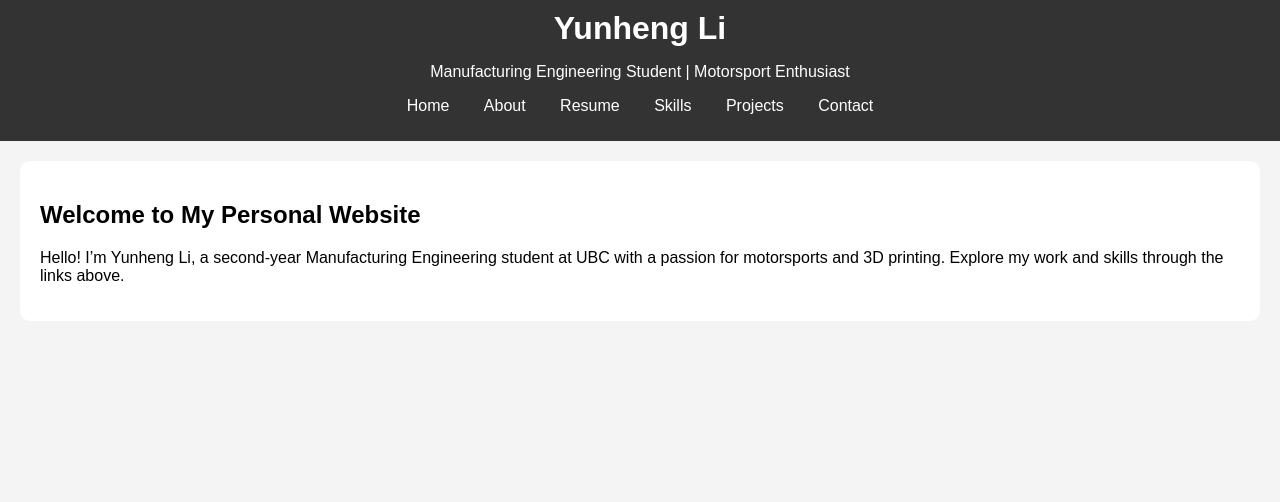
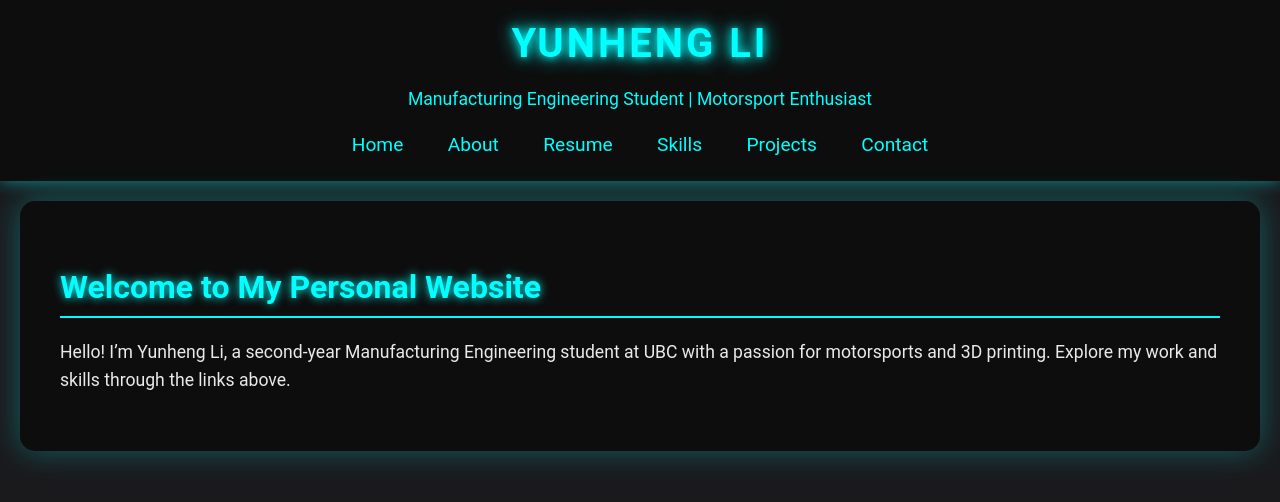
Before and after one commit to leonliyunheng/Yunheng-Li, a plain HTML site: page homepage.html in a window 1280 px wide. Drawn offline with Linux system fonts and the light colour scheme.

Commit message:
homepage.html

```diff
--- a/homepage.html
+++ b/homepage.html
@@ -7,43 +7,142 @@
     <title>Yunheng Li | Home</title>
     <style>
         body {
-            font-family: Arial, sans-serif;
+    font-family: 'Roboto', sans-serif; /* Sleek, modern font */
     margin: 0;
     padding: 0;
-            background-color: #f4f4f4;
+    background-color: #1a1a1d; /* Dark background */
+    color: #eaeaea; /* Light text */
 }
 
 header {
-            background-color: #333;
-            color: white;
-            padding: 10px 0;
+    background-color: #0d0d0d; /* Darker header */
+    color: #00ffff; /* Neon cyan text */
+    padding: 20px 0;
     text-align: center;
+    box-shadow: 0 0 15px rgba(0, 255, 255, 0.5); /* Glow effect */
 }
 
 header h1 {
+    font-size: 2.5rem;
     margin: 0;
+    text-transform: uppercase;
+    letter-spacing: 3px;
+    text-shadow: 0 0 10px #00ffff, 0 0 20px #00ffff;
 }
 
 nav ul {
     list-style: none;
     padding: 0;
+    margin: 0;
+    text-align: center;
 }
 
 nav ul li {
-            display: inline;
-            margin: 0 15px;
+    display: inline-block;
+    margin: 0 20px;
 }
 
 nav ul li a {
-            color: white;
+    color: #00ffff; /* Neon cyan */
+    text-decoration: none;
+    font-size: 1.2rem;
+    transition: color 0.3s ease, text-shadow 0.3s ease;
+}
+
+nav ul li a:hover {
+    color: #fff;
+    text-shadow: 0 0 10px #fff, 0 0 20px #00ffff;
+}
+
+section {
+    padding: 40px;
+    background-color: #0d0d0d;
+    margin: 20px;
+    border-radius: 15px;
+    box-shadow: 0 0 30px rgba(0, 255, 255, 0.3); /* Neon glow around sections */
+}
+
+h2 {
+    color: #00ffff;
+    font-size: 2rem;
+    border-bottom: 2px solid #00ffff;
+    padding-bottom: 10px;
+    margin-bottom: 20px;
+    text-shadow: 0 0 10px #00ffff;
+}
+
+p, ul {
+    font-size: 1.1rem;
+    line-height: 1.6;
+}
+
+footer {
+    background-color: #0d0d0d;
+    color: #00ffff;
+    text-align: center;
+    padding: 10px;
+    font-size: 0.8rem;
+    box-shadow: 0 0 15px rgba(0, 255, 255, 0.5); /* Glow effect */
+    position: fixed;
+    width: 100%;
+    bottom: 0;
+}
+
+footer p {
+    margin: 0;
+}
+
+footer a {
+    color: #00ffff;
     text-decoration: none;
 }
 
-        section {
-            padding: 20px;
-            background-color: white;
-            margin: 20px;
+footer a:hover {
+    color: #fff;
+    text-shadow: 0 0 10px #fff, 0 0 20px #00ffff;
+}
+
+/* Glowing buttons */
+button, .btn {
+    background-color: #0d0d0d;
+    color: #00ffff;
+    border: 2px solid #00ffff;
+    padding: 10px 20px;
+    font-size: 1rem;
+    cursor: pointer;
+    transition: background-color 0.3s ease, color 0.3s ease, box-shadow 0.3s ease;
+    border-radius: 8px;
+    text-transform: uppercase;
+}
+
+button:hover, .btn:hover {
+    background-color: #00ffff;
+    color: #0d0d0d;
+    box-shadow: 0 0 20px #00ffff, 0 0 40px #00ffff;
+}
+
+/* Add a futuristic border around images */
+img {
+    border: 2px solid #00ffff;
     border-radius: 10px;
+    box-shadow: 0 0 20px rgba(0, 255, 255, 0.5);
+    transition: box-shadow 0.3s ease;
+}
+
+img:hover {
+    box-shadow: 0 0 40px rgba(0, 255, 255, 1);
+}
+
+/* Add glowing neon borders on hover */
+a {
+    color: #00ffff;
+    text-decoration: none;
+    border-bottom: 2px solid transparent;
+    transition: border-bottom 0.3s ease;
+}
+
+a:hover {
+    border-bottom: 2px solid #00ffff;
 }
     </style>
 </head>
```
Lines whose indentation alone changed are shown as unchanged.
